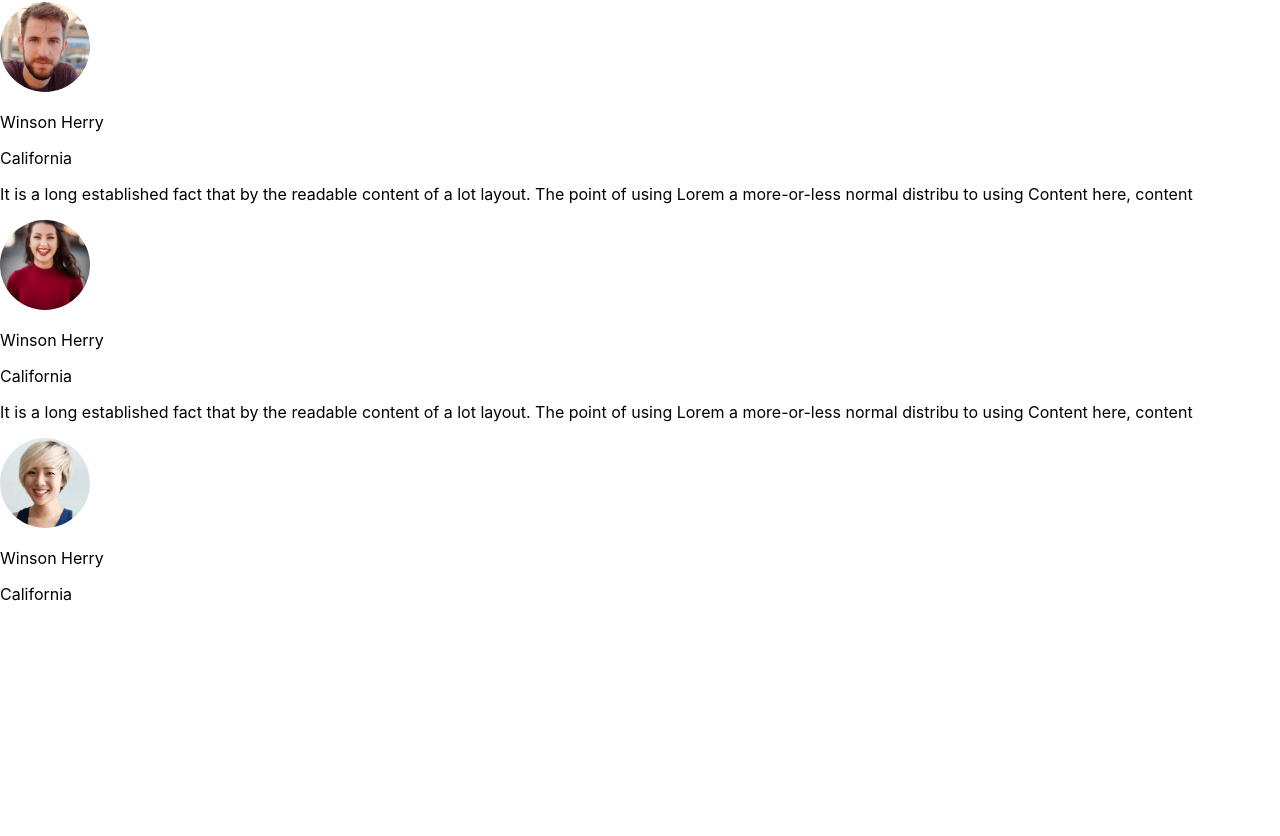
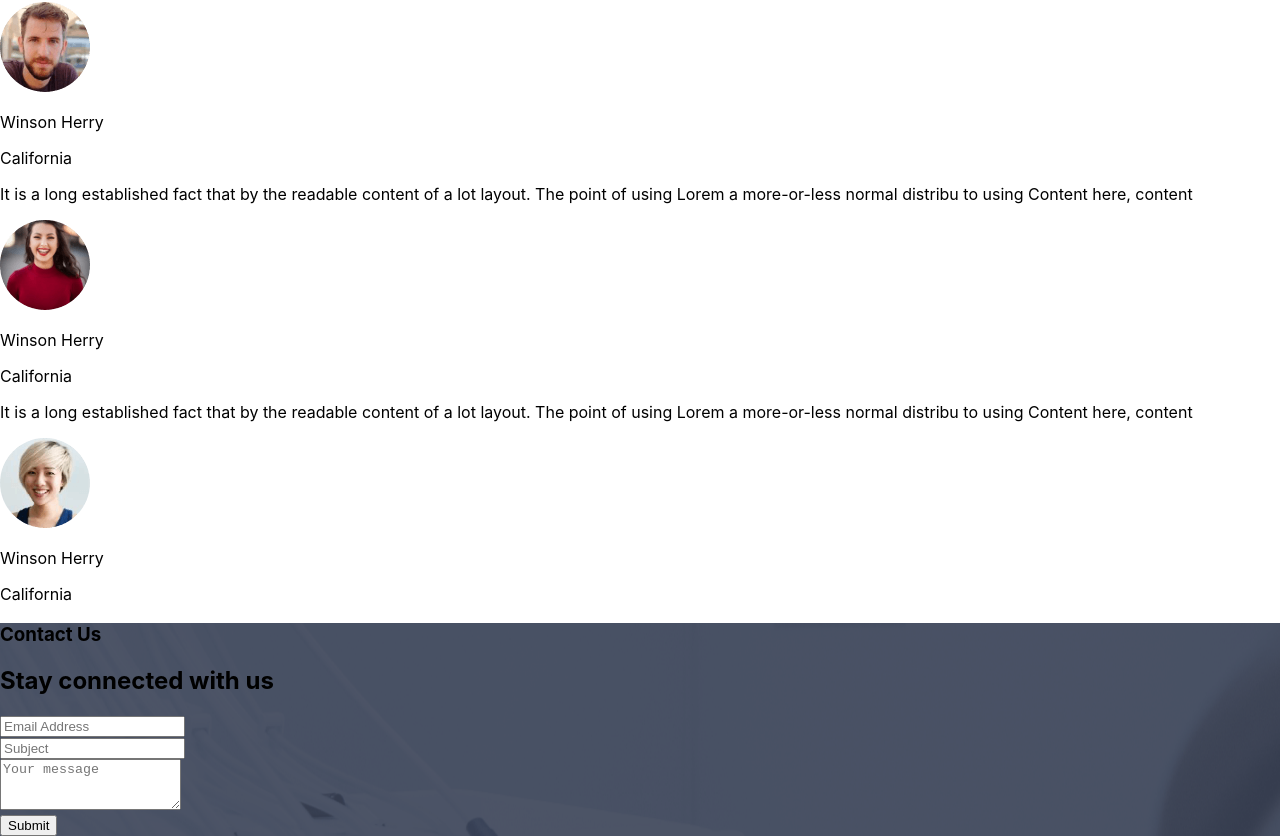
Before and after one commit to Shihabuddin9/doctors-portal-client, a React (Create React App) app: page / in a window 1280 px wide. Shown: the part 6348-7184 px from the top of the page. Before the commit the page ends 6968 px from the top, so only its background shows below. Built offline with nearby package versions, Linux system fonts and the light colour scheme.

Commit message:
contact setup

```diff
--- a/src/pages/HomePage/Home/Home.js
+++ b/src/pages/HomePage/Home/Home.js
@@ -14,7 +14,7 @@ const Home = () => {
             <Services></Services>
             <MakeAppointment></MakeAppointment>
             <Testimonial></Testimonial>
-            {/* <Contact></Contact> */}
+            <Contact></Contact>
         </div>
     );
 };
```
